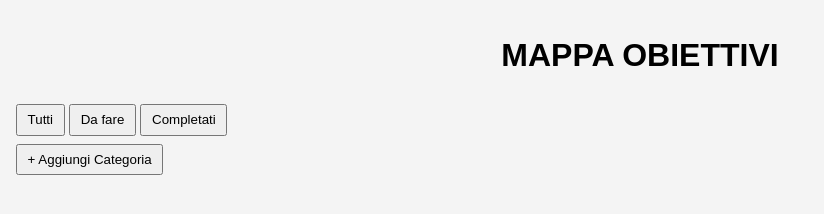
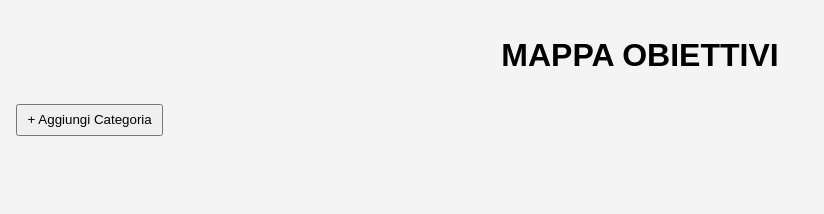
Before and after one commit to Elrais93/mappa-obiettivi, a plain HTML site: page index.html in a window 1280 px wide. Shown: the whole page, without its empty margins (0-824 px from the left). Drawn offline with Linux system fonts and the light colour scheme; no server answers.

Commit message:
Update index.html

```diff
--- a/index.html
+++ b/index.html
@@ -11,11 +11,6 @@
 </head>
 <body>
   <h1>MAPPA OBIETTIVI</h1>
-  <div class="filters">
-    <button id="filter-all">Tutti</button>
-    <button id="filter-todo">Da fare</button>
-    <button id="filter-done">Completati</button>
-  </div>
   <button id="add-category">+ Aggiungi Categoria</button>
   <div id="goal-list"></div>
 <script>
```
